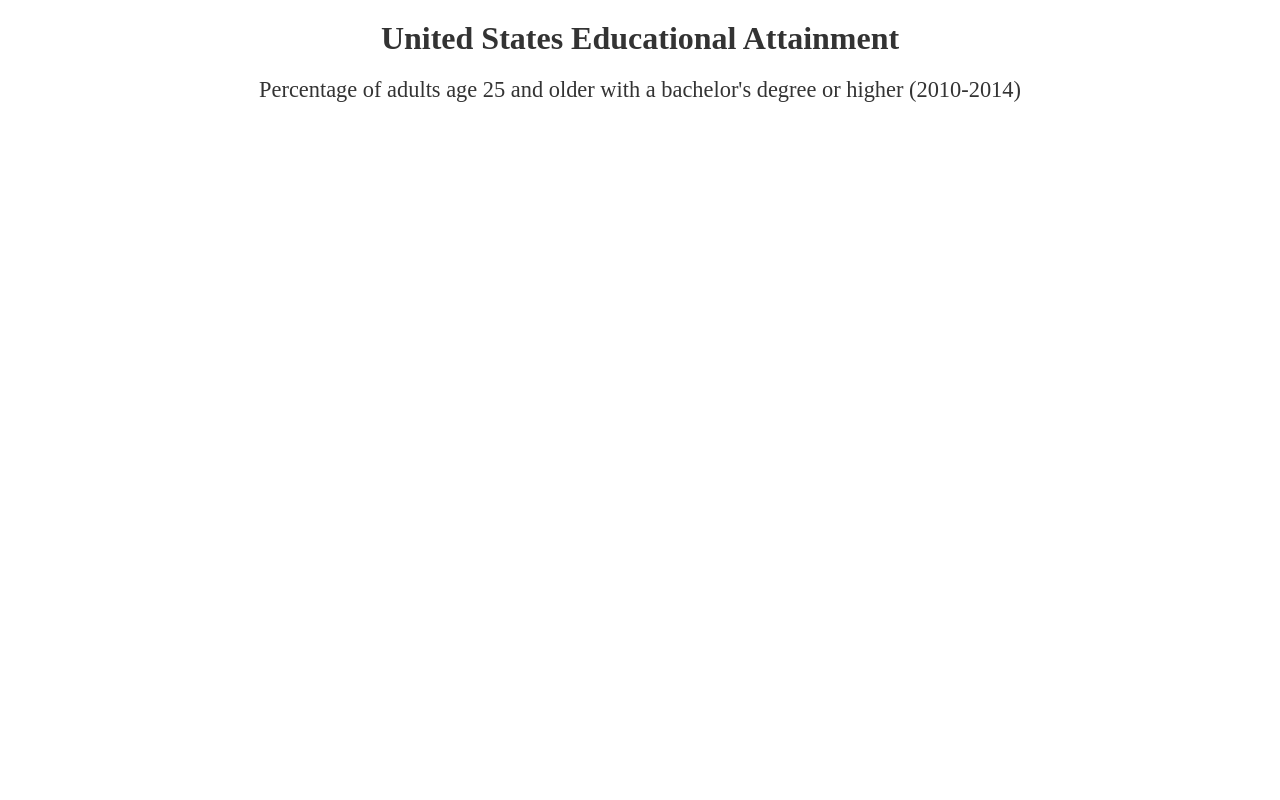
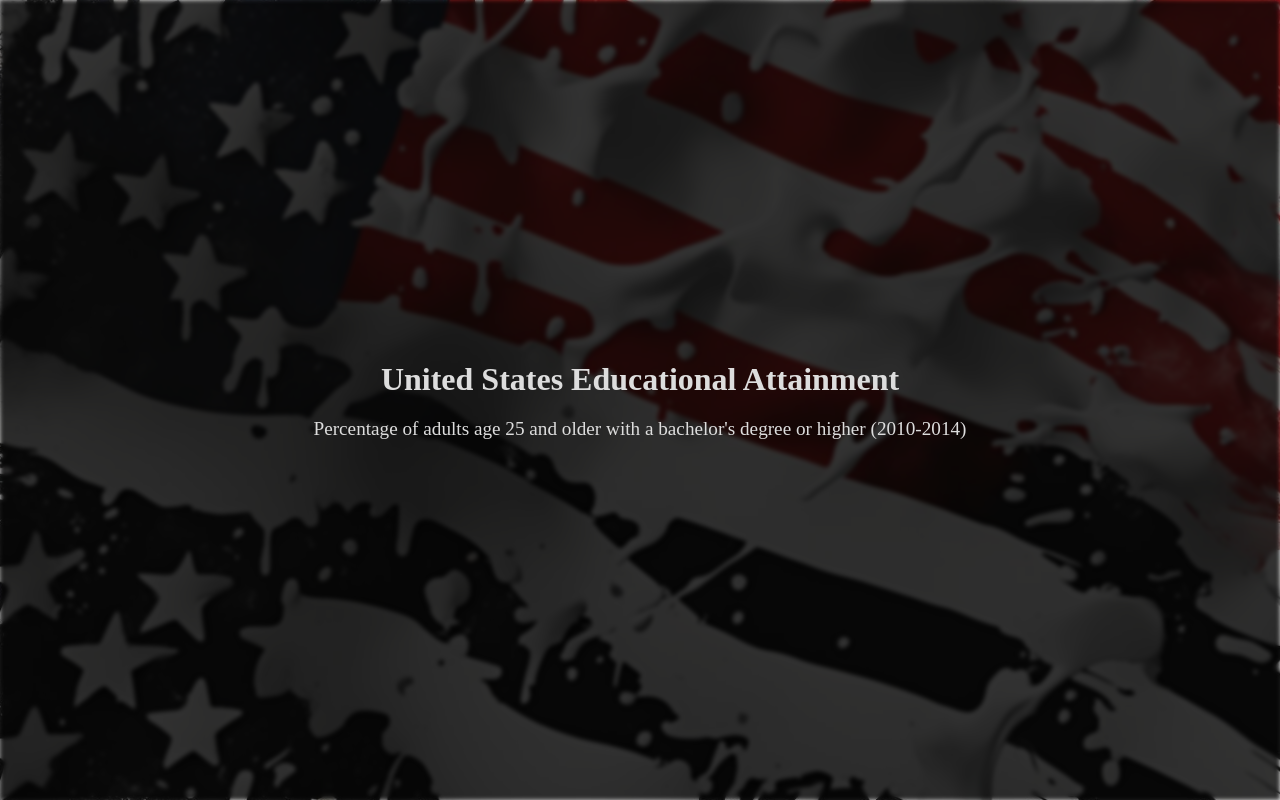
Before and after one commit to popelkin-roman/choropleth-map, a website: page index.html in a window 1280 px wide. Drawn offline with nearby package versions, Linux system fonts and the light colour scheme; no server answers.

Commit message:
Add background image and change font of title and description

```diff
--- a/style.css
+++ b/style.css
@@ -5,17 +5,22 @@
 
 html, body {
     height: 100%;
+    background: rgb(187, 187, 187);
+    background: url('./usflag.jpg');
+    background-size: cover;
+    color: #aaa
 }
 
 #title {
     margin-top: 20px;
-    color: #333;
+    color: #ddd;
+    font-size: 2rem;
 }
 
 #description {
     margin: 20px 0px;
-    color: #333;
-    font-size: 1.4rem;
+    color: #ddd;
+    font-size: 1.2rem;
 }
 
 .container {
@@ -23,6 +28,8 @@ html, body {
     flex-direction: column;
     justify-content: center;
     align-items: center;
+    height: 100vh;
+    backdrop-filter: blur(2px) brightness(20%);
 }
 
 #tooltip {
```
Also changed, not shown: usflag.jpg (added).
